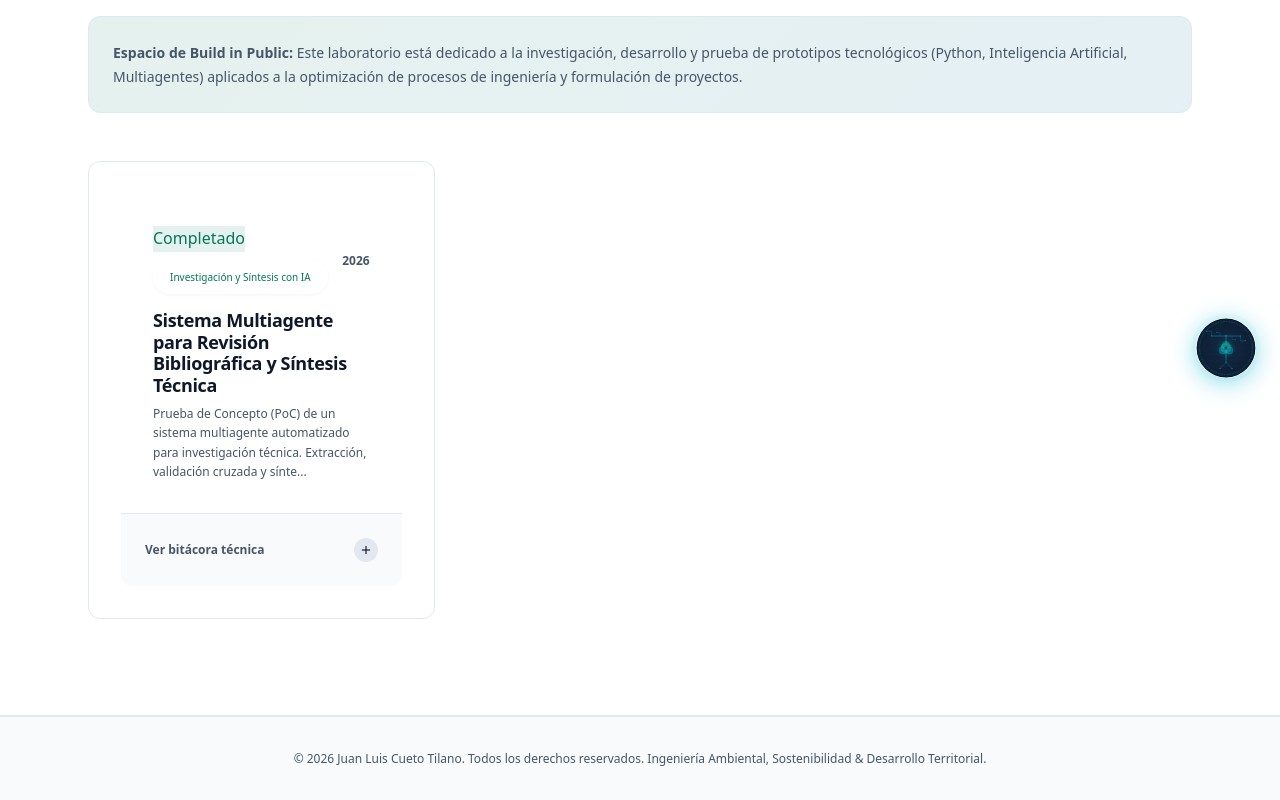
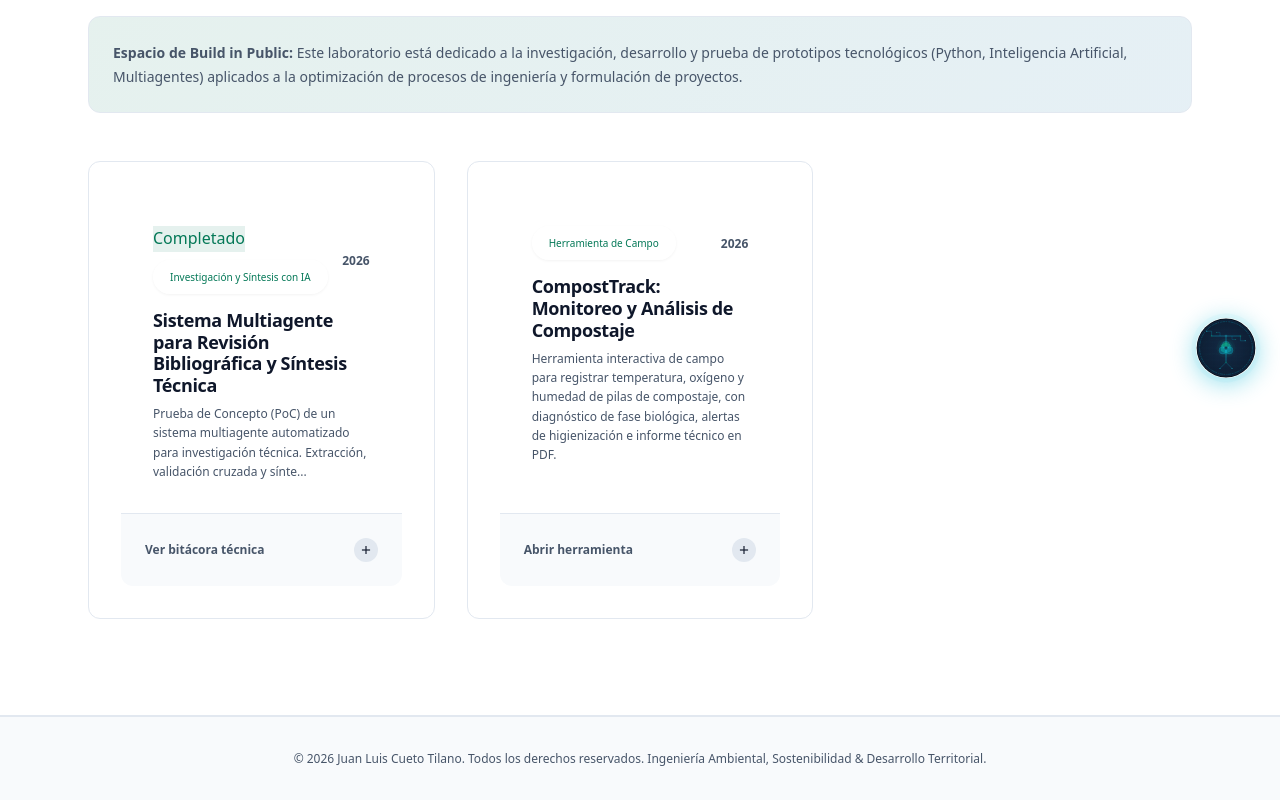
Before and after one commit to JCuetoT/web-profesional-ingjuan, a website: page lab/index.html in a window 1280 px wide. Shown: the part 398-1198 px from the top of the page. Drawn offline with Linux system fonts and the light colour scheme.

Commit message:
feat: link CompostTrack tool card in lab index

```diff
--- a/lab/index.html
+++ b/lab/index.html
@@ -122,6 +122,28 @@ Aquí comparto pruebas de concepto, notas de estudio y ejercicios prácticos que
                 </div>
             </div>
         </article>
+
+        <article class="tarjeta tarjeta-interactiva"
+                 onclick="window.location.href='compostrack/'"
+                 role="button" tabindex="0"
+                 style="display:flex; flex-direction:column; justify-content:space-between">
+            <div style="padding: var(--espaciado-xl)">
+                <div style="display:flex; align-items:center; justify-content:space-between; margin-bottom: var(--espaciado-md)">
+                    <span style="display:flex;align-items:center;gap:0.5rem;flex-wrap:wrap">
+                        <span class="badge-academico" style="font-size:0.625rem">Herramienta de Campo</span>
+                    </span>
+                    <span class="etiqueta-ods">2026</span>
+                </div>
+                <h2 style="font-size:1.125rem; margin-bottom:var(--espaciado-sm)">CompostTrack: Monitoreo y Análisis de Compostaje</h2>
+                <p class="texto-secundario text-xs font-light">Herramienta interactiva de campo para registrar temperatura, oxígeno y humedad de pilas de compostaje, con diagnóstico de fase biológica, alertas de higienización e informe técnico en PDF.</p>
+            </div>
+            <div class="tarjeta-footer">
+                <span class="text-xs texto-secundario font-bold">Abrir herramienta</span>
+                <div class="btn-icono-circular">
+                    <svg xmlns="http://www.w3.org/2000/svg" width="14" height="14" viewBox="0 0 24 24" fill="none" stroke="currentColor" stroke-width="2"><line x1="12" y1="5" x2="12" y2="19"/><line x1="5" y1="12" x2="19" y2="12"/></svg>
+                </div>
+            </div>
+        </article>
         </div>
     </div>
 </section>
```
